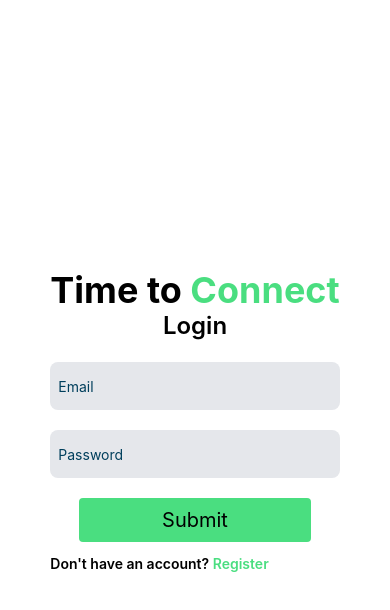
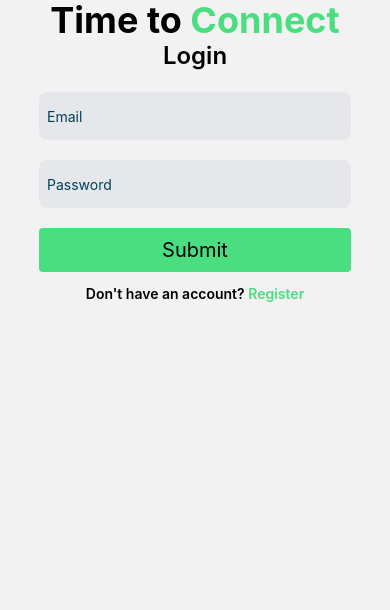
Before and after one commit to zacharywalsh13/Connect, a React Native app in the folder Connect/: screen /LoginScreen in a window 390 px wide. Shown: the top 610 px of the page. Built offline with nearby package versions, Linux system fonts and the light colour scheme.

Commit message:
With React Native Navigation( Broken )

```diff
--- /dev/null
+++ b/Connect/App.js
@@ -0,0 +1,25 @@
+import { styled } from "nativewind";
+
+import { NavigationContainer } from "@react-navigation/native";
+import { createNativeStackNavigator } from "@react-navigation/native-stack"
+import { SafeAreaView } from "react-native-safe-area-context";
+import { StyleSheet, Text, View } from "react-native";
+
+import LoginScreen from "./screens/Login/login";
+import MatchesScreen from "./screens/Matches/Matches";
+
+const Stack = createNativeStackNavigator();
+
+export default function App() {
+  return (
+      <NavigationContainer >
+        <Stack.Navigator
+        screenOptions={{headerShown: false}}
+        initialRouteName="LoginScreen"
+        >
+          <Stack.Screen name="LoginScreen" component={LoginScreen} />
+          <Stack.Screen name="MatchesScreen" component={MatchesScreen} />
+        </Stack.Navigator>
+      </NavigationContainer>
+  );
+}
--- a/Connect/App.tsx
+++ /dev/null
@@ -1,14 +0,0 @@
-import { StatusBar } from 'expo-status-bar';
-import { StyleSheet, Text, View } from 'react-native';
-import {styled} from 'nativewind'
-
-import Login from './screens/Login/login';
-
-export default function App() {
-  return (
-    <View className="flex-1 items-center justify-center bg-white">
-      <Login />
-      <StatusBar style="auto" />
-    </View>
-  );
-}
--- a/Connect/components/login/Forms.tsx
+++ b/Connect/components/Login/Forms.js
@@ -1,28 +1,26 @@
 import { useState } from "react";
-import {
-  View,
-  TextInput,
-  TouchableOpacity,
-  StyleSheet,
-  Text,
-} from "react-native";
 
-const LoginForm = () => {
+import { View, TextInput, TouchableOpacity, StyleSheet, Text} from "react-native";
+import { useNavigation } from '@react-navigation/native';
+
+
+import MatchesScreen from "../../screens/Matches/Matches";
+
+const LoginForm = ({ navigation }) => {
     {/* User Input State */}
   const [email, setEmail] = useState("");
   const [password, setPassword] = useState("");
 
     {/* On Press Function */}
   const onPress = () => {
-    console.log(email, password);
   };
 
   return (
-    <View className="w-full">
+    <View className="w-full items-center">
 
         <View className="w-full items-center">
             {/* Email Form */}
-            <View className="w-full bg-gray-200 rounded-lg h-12 mt-5 justify-center p-2">
+            <View className="w-4/5 bg-gray-200 rounded-lg h-12 mt-5 justify-center p-2">
             <TextInput
                 className="h-12 text-black"
                 placeholder="Email"
@@ -31,7 +29,7 @@ const LoginForm = () => {
             />
             </View>
             {/* Password Form */}
-            <View className="w-full bg-gray-200 rounded-lg h-12 m-5 justify-center p-2">
+            <View className="w-4/5 bg-gray-200 rounded-lg h-12 m-5 justify-center p-2">
             <TextInput
                 className="h-12 text-black"
                 secureTextEntry
@@ -43,7 +41,8 @@ const LoginForm = () => {
             {/* Submit Button */}
             <TouchableOpacity
             className="bg-green-400 text-white font-bold py-2 px-4 rounded w-4/5 items-center"
-            onPress={onPress}
+            onPress={() => navigation.navigate('MatchesScreen')}
+
             >
             <Text className="text-xl ">Submit</Text>
             </TouchableOpacity>
--- a/Connect/package.json
+++ b/Connect/package.json
@@ -9,11 +9,15 @@
     "web": "expo start --web"
   },
   "dependencies": {
+    "@react-navigation/native": "^6.1.6",
+    "@react-navigation/native-stack": "^6.9.12",
+    "@types/react": "~18.0.27",
     "expo": "~48.0.18",
     "expo-status-bar": "~1.4.4",
     "react": "18.2.0",
     "react-native": "0.71.8",
-    "@types/react": "~18.0.27",
+    "react-native-safe-area-context": "4.5.0",
+    "react-native-screens": "~3.20.0",
     "typescript": "^4.9.4"
   },
   "devDependencies": {
--- a/Connect/screens/Login/login.tsx
+++ b/Connect/screens/Login/login.js
@@ -1,14 +1,17 @@
 //Login Screen
 import {View, Text, SafeAreaView} from 'react-native';
 
+import { StatusBar } from "expo-status-bar";
+
 import LoginText from '../../components/Login/loginText';
-import LoginForm from '../../components/Login/forms';
+import LoginForm from '../../components/Login/Forms';
 
- const login = () => {
+
+ const LoginScreen = () => {
   return (
     <SafeAreaView>
 
-      <View className="items-center">
+      <View className="items-center justify-center h-full">
 
         <LoginText />
 
@@ -19,4 +22,4 @@ import LoginForm from '../../components/Login/forms';
     </SafeAreaView>
   );
 };
-export default login;
+export default LoginScreen;
--- /dev/null
+++ b/Connect/screens/Matches/Matches.tsx
@@ -0,0 +1,16 @@
+import React from 'react';
+import { View, Text } from 'react-native';
+import { styled } from "nativewind";
+import { SafeAreaView } from 'react-native-safe-area-context';
+
+const MatchesScreen = () => {
+    return (
+        <SafeAreaView>
+            <View >
+                <Text>Matches</Text>
+            </View>
+        </SafeAreaView>
+    );
+}
+
+export default MatchesScreen;
```
Also changed, not shown: Connect/tsconfig.json (line endings or trailing spaces), 1 other file (tests, documents, lock files or other folders).
